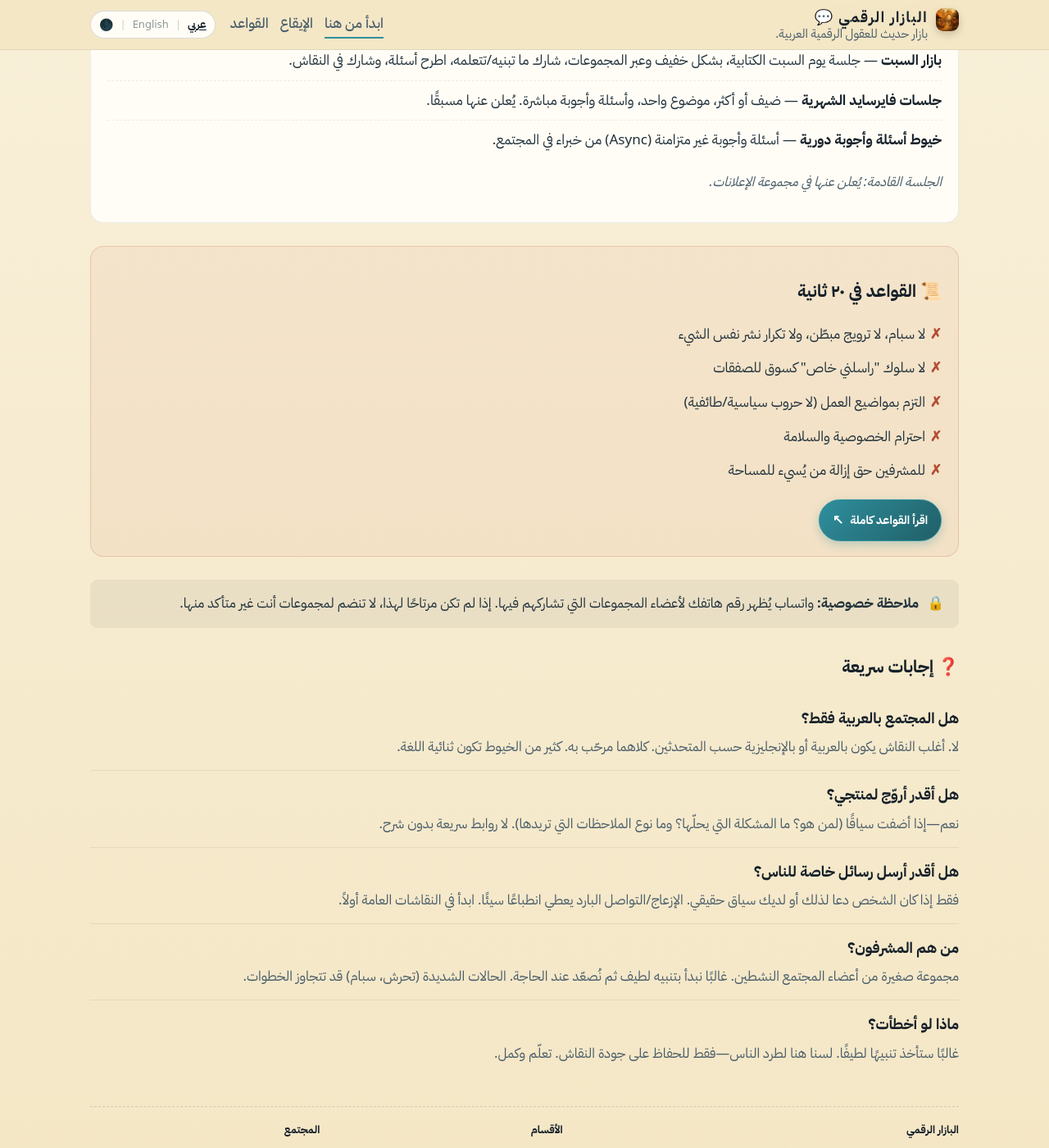
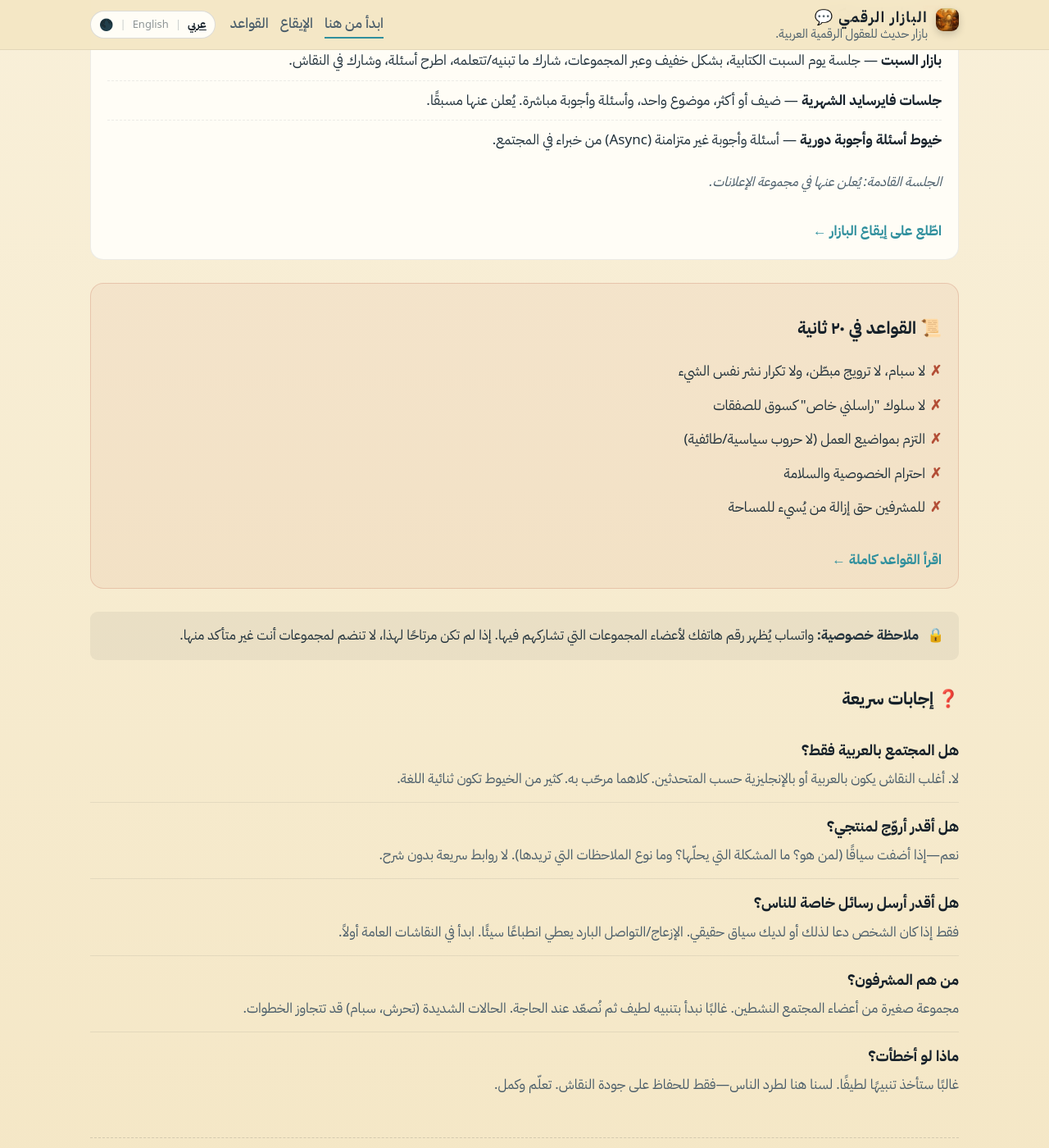
Before and after one commit to DigitalBazaarHub/digitalbazaarhub.github.io, a Jekyll site: the page built from pages/ar/start-here/index.html, in a window 1280 px wide and 1400 px high, scrolled down 2230 px. Shown: the whole window at 82% size. Built offline with Jekyll 4.4.1, drawn with Linux system fonts in a browser that asks for light colours.

Commit message:
Add tracking + CTA butons

```diff
--- a/_data/strings_ar.yml
+++ b/_data/strings_ar.yml
@@ -348,6 +348,7 @@ start_here_page:
       - title: "خيوط أسئلة وأجوبة دورية"
         description: "أسئلة وأجوبة غير متزامنة (Async) من خبراء في المجتمع."
     next_up: "الجلسة القادمة: يُعلن عنها في مجموعة الإعلانات."
+    cta_text: "اطّلع على إيقاع البازار"
 
   # Rules summary
   rules_summary:
--- a/_data/strings_en.yml
+++ b/_data/strings_en.yml
@@ -49,7 +49,7 @@ about:
       description: "Topic-based WhatsApp groups where people swap practical experience: engineering, product, design & growth, leadership, jobs, startups, expats, and more. Think of it as a souq of overlapping lanes — you join what matters and ignore the rest."
     - label: "Cadence"
       title: "Rituals and sessions that bring people back"
-      description: "We don’t rely on hope-based interaction. We run recurring rhythms like Bazaar Saturdays, plus monthly firesides/panels and periodic Q&A threads — so the network compounds over time instead of fading."
+      description: "We don't rely on hope-based interaction. We run recurring rhythms like Bazaar Saturdays, plus monthly firesides/panels and periodic Q&A threads — so the network compounds over time instead of fading."
     - label: "Projects & Mentorship"
       title: "From talk → warm intros → shipped work"
       description: "When trust forms, things happen: feedback loops, mentorship, collaborations, and community-born projects like Meshkah. Mentorship is structured (time-boxed office hours / clear asks), and projects are opt-in — no vague promises, just proof-of-work."
@@ -317,6 +317,7 @@ start_here_page:
       - title: "Periodic Q&A threads"
         description: "Async \"ask me anything\" from community experts."
     next_up: "Next Fireside: announced in the Announcements group."
+    cta_text: "See how the Bazaar works"
 
   # Rules summary
   rules_summary:
--- a/_includes/footer.html
+++ b/_includes/footer.html
@@ -17,7 +17,7 @@
       <a href="/{{ lang }}/" data-i18n="nav_home" data-ar="{{ strings_ar.nav.home }}" data-en="{{ strings_en.nav.home }}">{{ strings.nav.home }}</a>
       <a href="/{{ lang }}/start-here/" data-i18n="footer_start_here" data-ar="{{ strings_ar.nav.start_here }}" data-en="{{ strings_en.nav.start_here }}">{{ strings.nav.start_here }}</a>
       <a href="/{{ lang }}/cadence/" data-i18n="footer_cadence" data-ar="{{ strings_ar.nav.cadence }}" data-en="{{ strings_en.nav.cadence }}">{{ strings.nav.cadence }}</a>
-      <a href="/{{ lang }}/rules/" data-i18n="footer_rules" data-ar="{{ strings_ar.footer.links.rules }}" data-en="{{ strings_en.footer.links.rules | default: 'Community rules' }}">{{ strings.footer.links.rules | default: strings.nav.rules }}</a>
+      <a href="/{{ lang }}/rules/" data-i18n="nav_rules" data-ar="{{ strings_ar.nav.rules }}" data-en="{{ strings_en.nav.rules }}">{{ strings.nav.rules }}</a>
       {% comment %}
       <a href="/{{ lang }}/articles/" data-i18n="footer_articles" data-ar="{{ strings_ar.footer.links.articles }}" data-en="{{ strings_en.footer.links.articles | default: 'Articles & field notes' }}">{{ strings.footer.links.articles | default: strings.nav.articles }}</a>
       <a href="/{{ lang }}/archive/" data-i18n="footer_archive" data-ar="{{ strings_ar.footer.links.archive }}" data-en="{{ strings_en.footer.links.archive | default: 'Archive' }}">{{ strings.footer.links.archive | default: strings.nav.archive }}</a>
--- a/_layouts/default.html
+++ b/_layouts/default.html
@@ -81,6 +81,9 @@
   <link rel="icon" type="image/svg+xml" href="{{ '/assets/img/favicon.svg' | relative_url }}">
   <link rel="icon" type="image/png" sizes="32x32" href="{{ '/assets/img/favicon-32.png' | relative_url }}">
   <link rel="apple-touch-icon" sizes="180x180" href="{{ '/assets/img/apple-touch-icon.png' | relative_url }}">
+
+  <!-- OneDollarStats -->
+  <script defer src="https://assets.onedollarstats.com/stonks.js"></script>
 </head>
 <body class="lang-{{ lang }}">
   {% include header.html %}
--- a/_layouts/start-here.html
+++ b/_layouts/start-here.html
@@ -129,6 +129,7 @@ layout: default
     {%- endfor -%}
   </ul>
   <p class="next-up">{{ strings.start_here_page.cadence.next_up }}</p>
+  <a href="/{{ lang }}/cadence/" class="cadence-cta">{{ strings.start_here_page.cadence.cta_text }} {{ strings.arrow_right }}</a>
 </div>
 
 <!-- 7) Rules in 20 Seconds -->
@@ -139,9 +140,7 @@ layout: default
     <li>{{ item }}</li>
     {%- endfor -%}
   </ul>
-  <a class="btn btn-teal" href="/{{ lang }}/rules/">
-    {{ strings.start_here_page.rules_summary.button }} <span aria-hidden="true">{{ strings.arrow_external }}</span>
-  </a>
+  <a class="cadence-cta" href="/{{ lang }}/rules/">{{ strings.start_here_page.rules_summary.button }} {{ strings.arrow_right }}</a>
 </div>
 
 <!-- 8) Privacy Notice -->
--- a/assets/css/styles.scss
+++ b/assets/css/styles.scss
@@ -1119,6 +1119,21 @@ a:hover {
   font-size: 14px;
   color: var(--text-muted);
   margin: 0;
+}
+
+.feature-card-cta {
+  display: inline-block;
+  margin-top: 12px;
+  font-size: 13px;
+  font-weight: 600;
+  color: var(--teal);
+  text-decoration: none;
+  transition: color 0.15s ease;
+}
+
+.feature-card-cta:hover {
+  color: var(--terracotta);
+  text-decoration: underline;
 }
 
 /* --------------------------------------------------------------------------
@@ -2462,6 +2477,21 @@ code:not(pre code) {
   font-style: italic;
 }
 
+.cadence-cta {
+  display: inline-block;
+  margin-top: 14px;
+  font-size: 0.88rem;
+  font-weight: 600;
+  color: var(--teal);
+  text-decoration: none;
+  transition: color 0.15s ease;
+}
+
+.cadence-cta:hover {
+  color: var(--terracotta);
+  text-decoration: underline;
+}
+
 /* Rules Summary - Quick rules with CTA */
 .rules-summary {
   background: rgba(179, 78, 54, 0.06);
```
